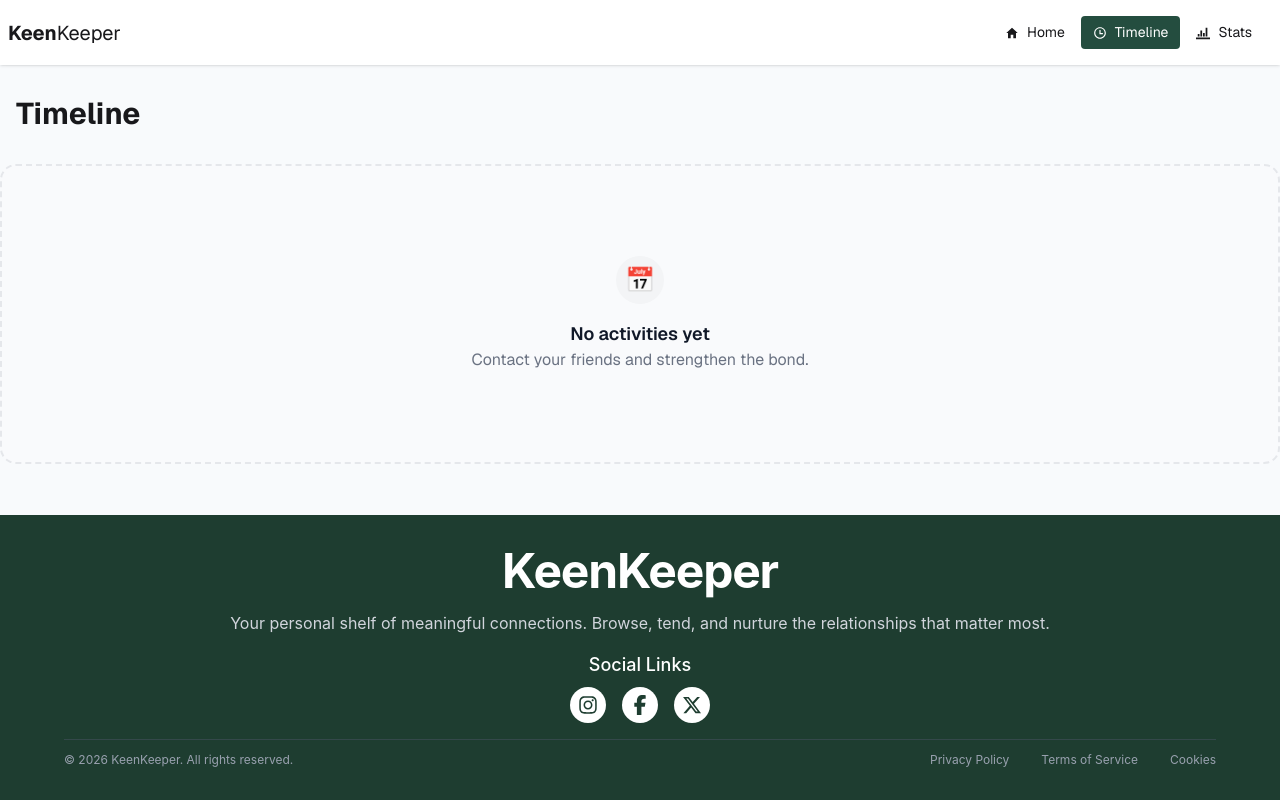
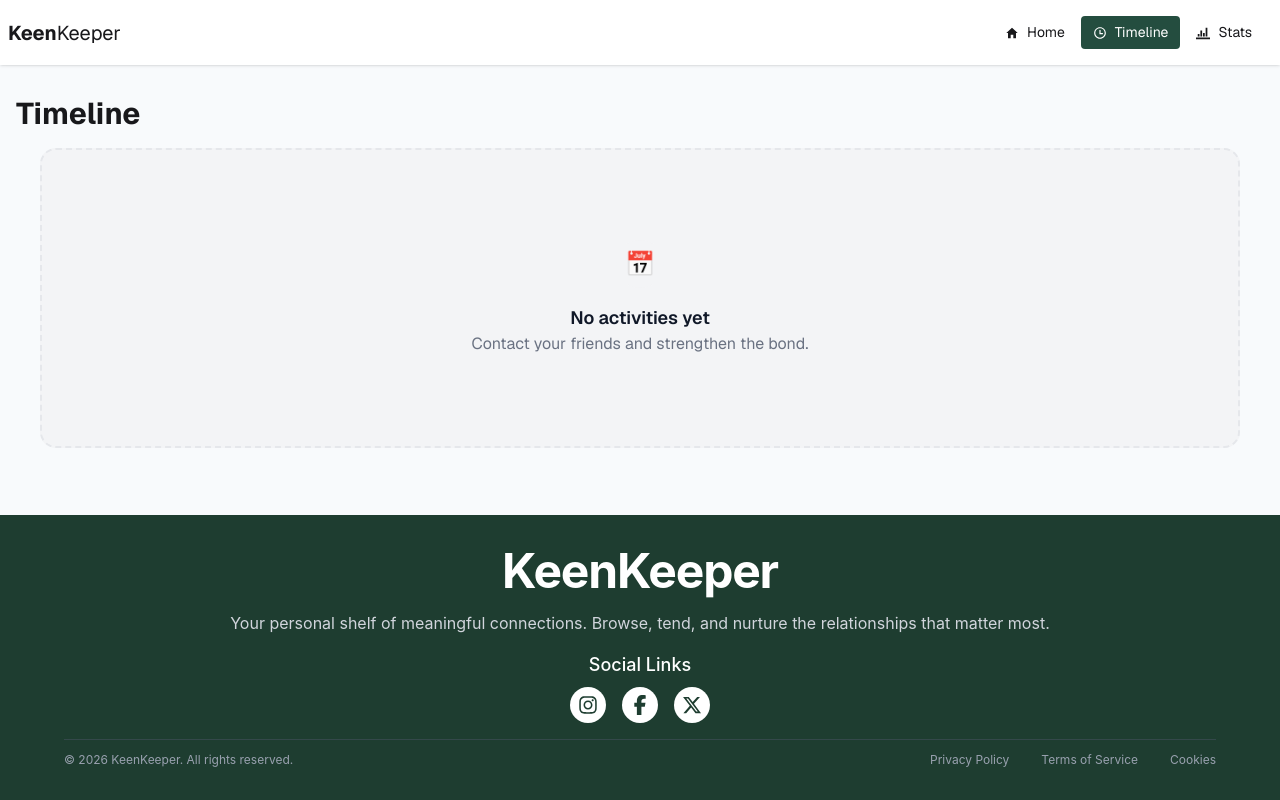
Before and after one commit to tanvir-fahim/friends-forever-react-project, a React (Vite) app: page /timeline in a window 1280 px wide. Built offline with nearby package versions, Linux system fonts and the light colour scheme.

Commit message:
Used Component to scroll to top of screen

```diff
--- /dev/null
+++ b/src/ScrollTop/ScrollTop.jsx
@@ -0,0 +1,14 @@
+import { useEffect } from "react";
+import { useLocation } from "react-router";
+
+const ScrollToTop = () => {
+  const { pathname } = useLocation();
+
+  useEffect(() => {
+    window.scrollTo(0, 0);
+  }, [pathname]);
+
+  return null;
+};
+
+export default ScrollToTop;
--- a/src/layout/MainLayout.jsx
+++ b/src/layout/MainLayout.jsx
@@ -2,10 +2,13 @@ import React from 'react';
 import Navbar from '../components/shared/Navbar/Navbar';
 import { Outlet } from 'react-router';
 import Footer from '../components/shared/Footer/Footer';
+import ScrollToTop from '../ScrollTop/ScrollTop';
 
 const MainLayout = () => {
     return (
         <div className="flex flex-col min-h-screen bg-[#F8FAFC]">
+
+            <ScrollToTop/>
 
             <nav className="fixed top-0 left-0 w-full z-50">
                 <Navbar />
--- a/src/pages/Timeline/Timeline.jsx
+++ b/src/pages/Timeline/Timeline.jsx
@@ -20,7 +20,7 @@ const Timeline = () => {
                     {timelineData.map((item) => (
                         <div
                             key={item.id}
-                            className="flex items-center gap-4 p-4 border-2  border-blue-200 rounded-sm bg-white"
+                            className="flex items-center gap-4 p-4 border-2  border-blue-200 rounded-lg bg-white"
                         >
 
                             <div className="text-3xl">
@@ -45,7 +45,8 @@ const Timeline = () => {
                     ))}
                 </div>
             ) : (
-                <div className="flex flex-col items-center justify-center min-h-75 p-8 mt-4 border-2 border-dashed border-gray-200 rounded-2xl bg-gray-50/50">
+                <div className='container mx-auto px-10 mb-4'>
+                    <div className="flex flex-col items-center justify-center min-h-75 border-2 border-dashed border-gray-200 rounded-2xl bg-gray-100">
                         <div className="w-12 h-12 mb-4 rounded-full bg-gray-100 flex items-center justify-center">
                             <span className="text-2xl">📅</span>
                         </div>
@@ -55,6 +56,7 @@ const Timeline = () => {
                             Contact your friends and strengthen the bond.
                         </p>
                     </div>
+                </div>
             )}
         </div>
     )
```
Lines whose indentation alone changed are shown as unchanged.
